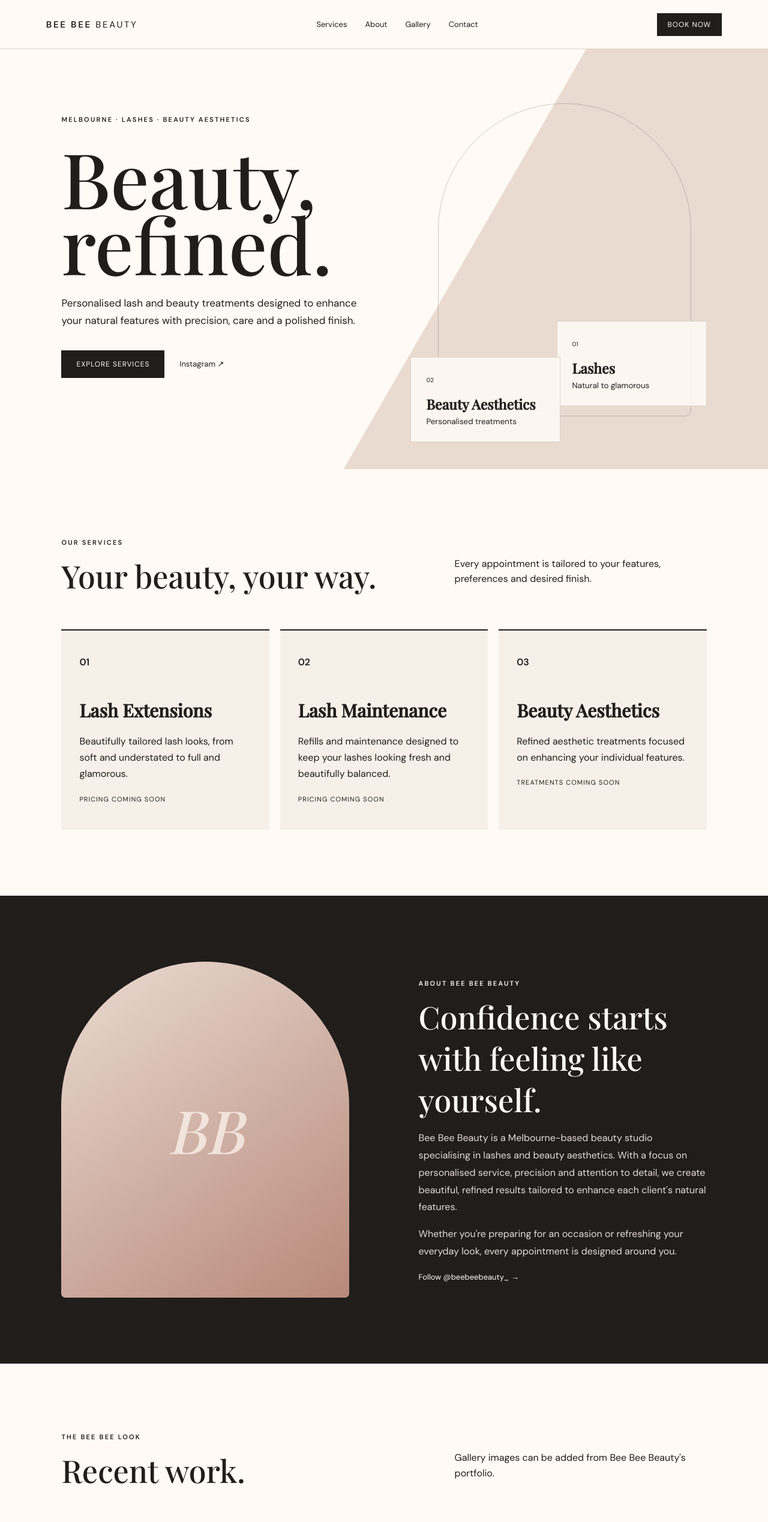
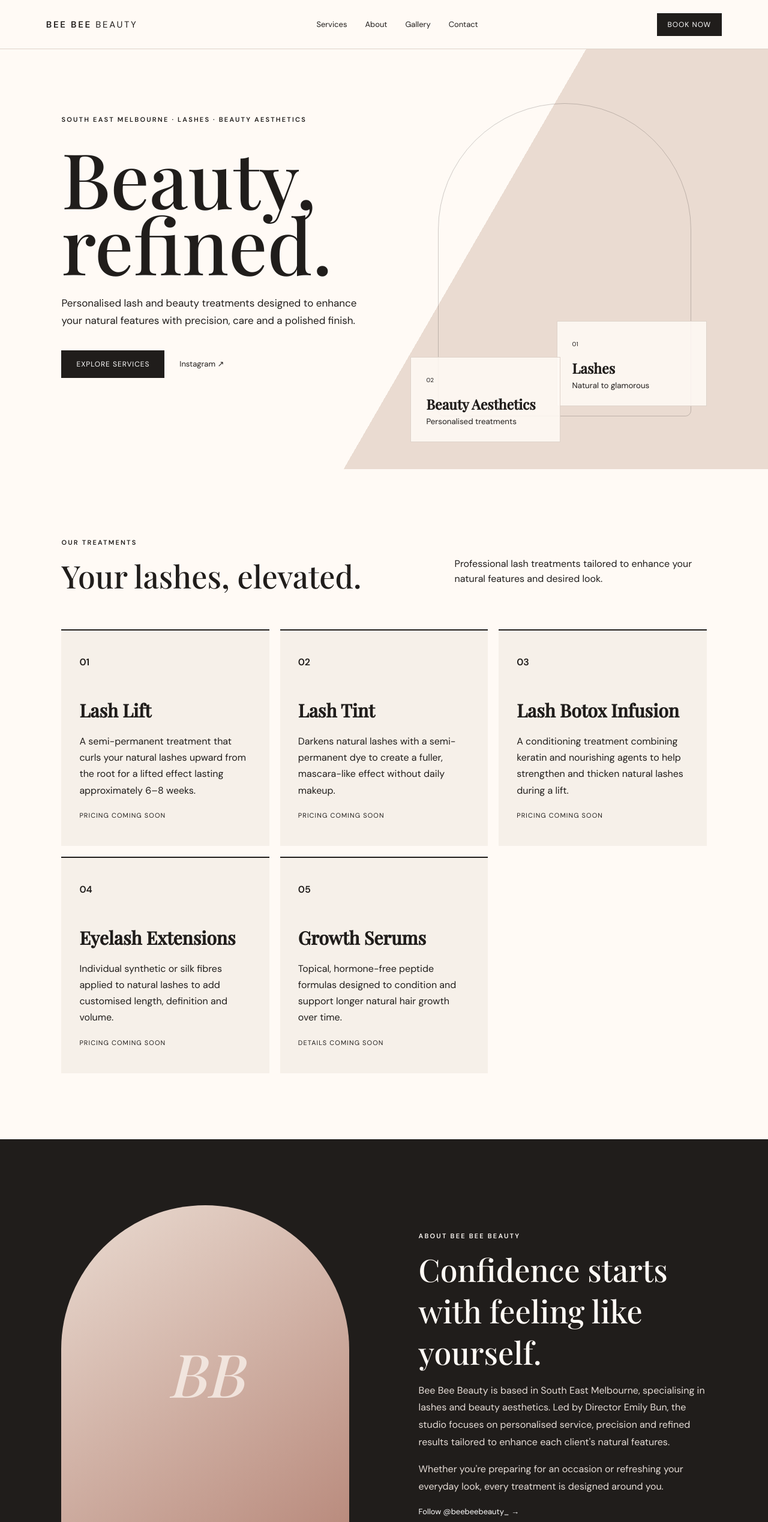
Before and after one commit to Ottman69/Bee-Bee-Beauty, a plain HTML site: page index.html in a window 1280 px wide. Shown: the top 2537 px of the page at 60% size. Drawn offline with nearby package versions, Linux system fonts and the light colour scheme; a web font is replaced by a local one.

Commit message:
Update Bee Bee Beauty services and contact details

```diff
--- a/index.html
+++ b/index.html
@@ -1,9 +1,9 @@
-<!doctype html><html lang='en'><head><meta charset='utf-8'><meta name='viewport' content='width=device-width,initial-scale=1'><meta name='description' content='Bee Bee Beauty — Melbourne lashes and beauty aesthetics.'><title>Bee Bee Beauty | Melbourne</title><link rel='stylesheet' href='styles.css'></head><body>
+<!doctype html><html lang='en'><head><meta charset='utf-8'><meta name='viewport' content='width=device-width,initial-scale=1'><meta name='description' content='Bee Bee Beauty — lashes and beauty aesthetics in South East Melbourne, Australia.'><title>Bee Bee Beauty | South East Melbourne</title><link rel='stylesheet' href='styles.css'></head><body>
 <header><a class='brand' href='#top'>BEE BEE <span>BEAUTY</span></a><nav><a href='#services'>Services</a><a href='#about'>About</a><a href='#gallery'>Gallery</a><a href='#contact'>Contact</a></nav><a class='btn small' href='#contact'>Book Now</a></header>
-<main id='top'><section class='hero'><div class='eyebrow'>MELBOURNE · LASHES · BEAUTY AESTHETICS</div><h1>Beauty, refined.</h1><p>Personalised lash and beauty treatments designed to enhance your natural features with precision, care and a polished finish.</p><div class='actions'><a class='btn' href='#services'>Explore Services</a><a class='ghost' href='https://www.instagram.com/beebeebeauty_/' target='_blank' rel='noreferrer'>Instagram ↗</a></div><div class='hero-card'><span>01</span><strong>Lashes</strong><small>Natural to glamorous</small></div><div class='hero-card second'><span>02</span><strong>Beauty Aesthetics</strong><small>Personalised treatments</small></div></section>
-<section id='services' class='section'><div class='section-head'><div><span class='eyebrow'>OUR SERVICES</span><h2>Your beauty, your way.</h2></div><p>Every appointment is tailored to your features, preferences and desired finish.</p></div><div class='cards'><article><b>01</b><h3>Lash Extensions</h3><p>Beautifully tailored lash looks, from soft and understated to full and glamorous.</p><span>Pricing coming soon</span></article><article><b>02</b><h3>Lash Maintenance</h3><p>Refills and maintenance designed to keep your lashes looking fresh and beautifully balanced.</p><span>Pricing coming soon</span></article><article><b>03</b><h3>Beauty Aesthetics</h3><p>Refined aesthetic treatments focused on enhancing your individual features.</p><span>Treatments coming soon</span></article></div></section>
-<section id='about' class='about'><div class='visual'><div>BB</div></div><div><span class='eyebrow'>ABOUT BEE BEE BEAUTY</span><h2>Confidence starts with feeling like yourself.</h2><p>Bee Bee Beauty is a Melbourne-based beauty studio specialising in lashes and beauty aesthetics. With a focus on personalised service, precision and attention to detail, we create beautiful, refined results tailored to enhance each client's natural features.</p><p>Whether you're preparing for an occasion or refreshing your everyday look, every appointment is designed around you.</p><a class='textlink' href='https://www.instagram.com/beebeebeauty_/' target='_blank' rel='noreferrer'>Follow @beebeebeauty_ →</a></div></section>
-<section id='gallery' class='section gallery'><div class='section-head'><div><span class='eyebrow'>THE BEE BEE LOOK</span><h2>Recent work.</h2></div><p>Gallery images can be added from Bee Bee Beauty's portfolio.</p></div><div class='grid'><div><span>YOUR PHOTO</span></div><div><span>YOUR PHOTO</span></div><div><span>YOUR PHOTO</span></div><div><span>YOUR PHOTO</span></div></div></section>
+<main id='top'><section class='hero'><div class='eyebrow'>SOUTH EAST MELBOURNE · LASHES · BEAUTY AESTHETICS</div><h1>Beauty, refined.</h1><p>Personalised lash and beauty treatments designed to enhance your natural features with precision, care and a polished finish.</p><div class='actions'><a class='btn' href='#services'>Explore Services</a><a class='ghost' href='https://www.instagram.com/beebeebeauty_?stkn=ZmxpcWU0c3I4MjFv' target='_blank' rel='noreferrer'>Instagram ↗</a></div><div class='hero-card'><span>01</span><strong>Lashes</strong><small>Natural to glamorous</small></div><div class='hero-card second'><span>02</span><strong>Beauty Aesthetics</strong><small>Personalised treatments</small></div></section>
+<section id='services' class='section'><div class='section-head'><div><span class='eyebrow'>OUR TREATMENTS</span><h2>Your lashes, elevated.</h2></div><p>Professional lash treatments tailored to enhance your natural features and desired look.</p></div><div class='cards'><article><b>01</b><h3>Lash Lift</h3><p>A semi-permanent treatment that curls your natural lashes upward from the root for a lifted effect lasting approximately 6–8 weeks.</p><span>Pricing coming soon</span></article><article><b>02</b><h3>Lash Tint</h3><p>Darkens natural lashes with a semi-permanent dye to create a fuller, mascara-like effect without daily makeup.</p><span>Pricing coming soon</span></article><article><b>03</b><h3>Lash Botox Infusion</h3><p>A conditioning treatment combining keratin and nourishing agents to help strengthen and thicken natural lashes during a lift.</p><span>Pricing coming soon</span></article><article><b>04</b><h3>Eyelash Extensions</h3><p>Individual synthetic or silk fibres applied to natural lashes to add customised length, definition and volume.</p><span>Pricing coming soon</span></article><article><b>05</b><h3>Growth Serums</h3><p>Topical, hormone-free peptide formulas designed to condition and support longer natural hair growth over time.</p><span>Details coming soon</span></article></div></section>
+<section id='about' class='about'><div class='visual'><div>BB</div></div><div><span class='eyebrow'>ABOUT BEE BEE BEAUTY</span><h2>Confidence starts with feeling like yourself.</h2><p>Bee Bee Beauty is based in South East Melbourne, specialising in lashes and beauty aesthetics. Led by Director Emily Bun, the studio focuses on personalised service, precision and refined results tailored to enhance each client's natural features.</p><p>Whether you're preparing for an occasion or refreshing your everyday look, every treatment is designed around you.</p><a class='textlink' href='https://www.instagram.com/beebeebeauty_?stkn=ZmxpcWU0c3I4MjFv' target='_blank' rel='noreferrer'>Follow @beebeebeauty_ →</a></div></section>
+<section id='gallery' class='section gallery'><div class='section-head'><div><span class='eyebrow'>THE BEE BEE LOOK</span><h2>Recent work.</h2></div><p>Gallery images from Bee Bee Beauty's portfolio will be added here.</p></div><div class='grid'><div><span>YOUR PHOTO</span></div><div><span>YOUR PHOTO</span></div><div><span>YOUR PHOTO</span></div><div><span>YOUR PHOTO</span></div></div></section>
 <section class='testimonial'><span>“</span><h2>Beautiful results should still feel like you.</h2><p>— BEE BEE BEAUTY</p></section>
-<section id='contact' class='contact'><div><span class='eyebrow'>BOOK YOUR APPOINTMENT</span><h2>Ready for your next beauty appointment?</h2><p>Based in Melbourne, Victoria. Booking details, address, phone number and treatment availability can be added here when ready.</p></div><div class='contact-card'><h3>Bee Bee Beauty</h3><p>Melbourne, Victoria</p><a href='https://www.instagram.com/beebeebeauty_/' target='_blank' rel='noreferrer'>@beebeebeauty_ ↗</a><button disabled>Booking link coming soon</button></div></section></main>
-<footer><a class='brand' href='#top'>BEE BEE <span>BEAUTY</span></a><p>Melbourne · Lashes · Beauty Aesthetics</p><p>© 2026 Bee Bee Beauty</p></footer></body></html>
+<section id='contact' class='contact'><div><span class='eyebrow'>BOOK YOUR APPOINTMENT</span><h2>Ready for your next beauty appointment?</h2><p>Bee Bee Beauty is located in South East Melbourne, Australia. Contact Emily directly or follow Bee Bee Beauty on Instagram for treatments, availability and updates.</p></div><div class='contact-card'><h3>Bee Bee Beauty</h3><p><strong>Emily Bun</strong><br>Director</p><p>South East Melbourne, Australia</p><a href='tel:+61413774163'>0413 774 163</a><a href='https://www.instagram.com/beebeebeauty_?stkn=ZmxpcWU0c3I4MjFv' target='_blank' rel='noreferrer'>@beebeebeauty_ ↗</a><a class='btn' href='tel:+61413774163'>Call to Book</a></div></section></main>
+<footer><a class='brand' href='#top'>BEE BEE <span>BEAUTY</span></a><p>South East Melbourne · Lashes · Beauty Aesthetics</p><p>© 2026 Bee Bee Beauty · Emily Bun, Director</p></footer></body></html>
```
